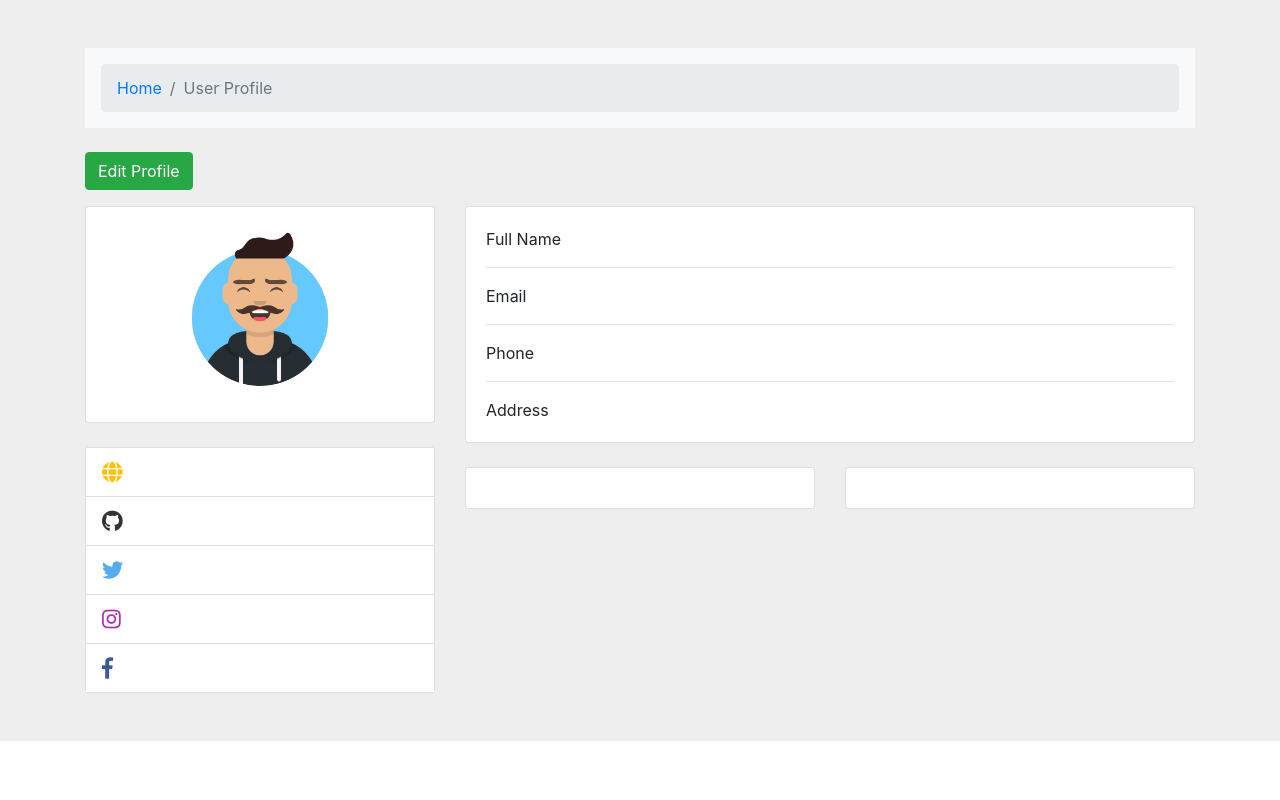
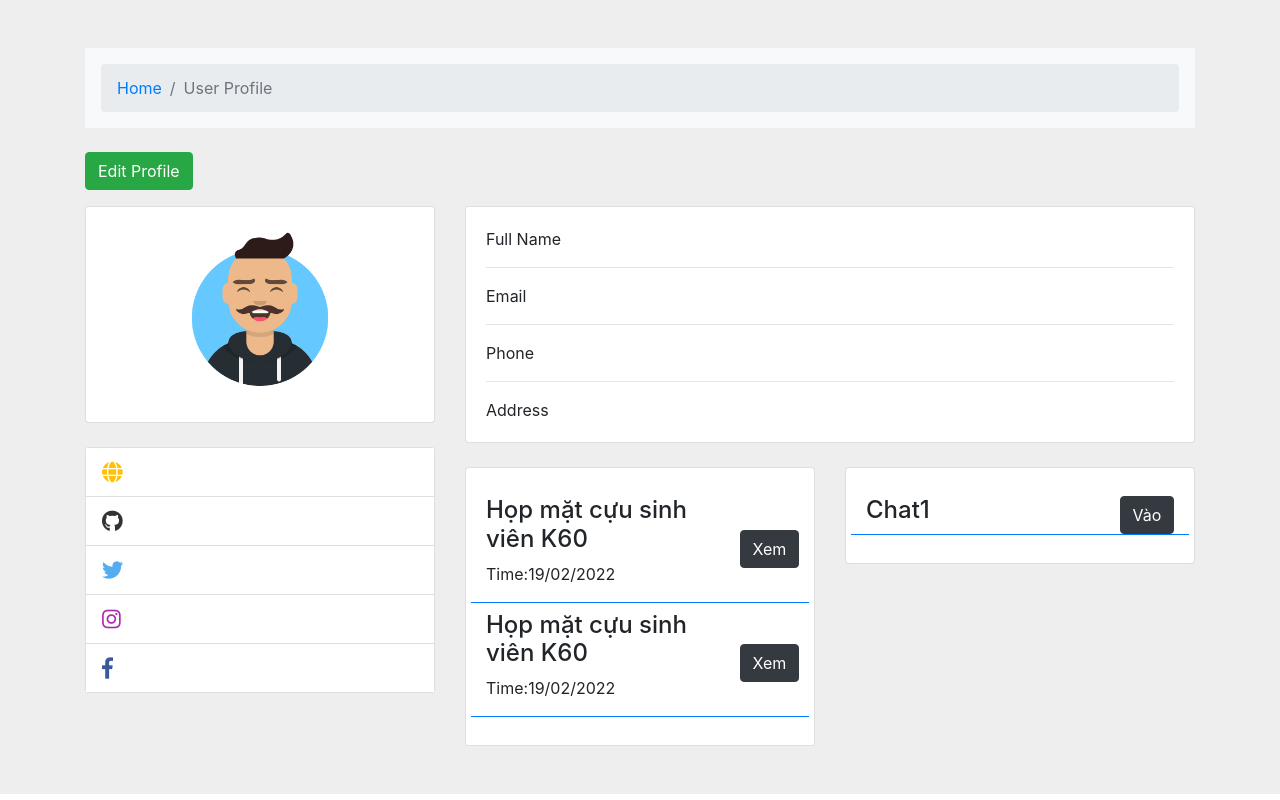
Before and after one commit to thq-quan/CNWEB_CSE485, a PHP site: page /user/profile.php in a window 1280 px wide. Run offline with PHP 8.4, Linux system fonts and the light colour scheme; data that the repository does not hold is empty; some libraries are stand-ins or nearby versions.

Commit message:
commit chieu day1

```diff
--- a/login.php
+++ b/login.php
@@ -46,13 +46,12 @@
     <link href="css/my-sytle.css" rel="stylesheet">
     <title>Login</title>
 </head>
-
 <body>
     <section class="vh-100 gradient-custom">
         <div class="container py-5 h-100">
             <div class="row d-flex justify-content-center align-items-center h-100">
                 <div class="col-12 col-md-8 col-lg-6 col-xl-5">
-                    <div class="card bg-dark text-white" style="border-radius: 1rem;">
+                    <div class="card bg-info text-white" style="border-radius: 1rem;">
                         <div class="card-body p-5 text-center">
                             <div class="mb-md-5 mt-md-4 pb-5">
                                 <h2 class="fw-bold mb-2 text-uppercase">Login</h2>
--- a/register.php
+++ b/register.php
@@ -58,7 +58,7 @@
         <div class="container py-5 h-100">
             <div class="row d-flex justify-content-center align-items-center h-100">
                 <div class="col-12 col-md-8">
-                    <div class="card bg-dark text-white" style="border-radius: 1rem;">
+                    <div class="card bg-info text-white" style="border-radius: 1rem;">
                         <div class="card-body p-5 text-center">
                             <div class="mb-md-5 mt-md-4 pb-5">
                                 <h2 class="fw-bold mb-2 text-uppercase">Sign Up</h2>
--- a/user/profile.php
+++ b/user/profile.php
@@ -29,6 +29,7 @@
       $tw = $row['tw'];
       $ig = $row['ig'];
       $fb = $row['fb'];
+      $img = $row['img'];
   }else {
     echo "Đã có lỗi xảy ra";
     // header('Location:../home.html');
@@ -78,7 +79,16 @@
             <div class="col-lg-4">
               <div class="card mb-4">
                 <div class="card-body text-center">
-                  <img src="../img/avata.png" alt="avatar" class="rounded-circle img-fluid" style="width: 150px;">
+                  <?php
+                       if($img == null){?>
+                            <img class="rounded-circle img-fluid" style="width: 150px;" src="../img/avata.png">
+                        <?php
+                       }else{
+                           ?>
+                            <img class="rounded-circle img-fluid" style="width: 150px;" src="../img/<?php echo $img; ?>">
+                        <?php
+                       }
+                    ?>
                   <h5 class="my-3"><?php echo $tk; ?></h5>
                 </div>
               </div>
@@ -154,6 +164,25 @@
                   <div class="card mb-4 mb-md-0">
                     <div class="card-body">
 
+                      <div class="row border-bottom border-primary mt-2 mb-2">
+                        <div class="col-9">
+                            <h4>Họp mặt cựu sinh viên K60</h4>
+                            <p>Time:19/02/2022</p>
+                        </div>
+                        <div class="col-3 my-auto">
+                            <button class="btn btn-dark">Xem</button>
+                        </div>
+                      </div>
+                      <div class="row border-bottom border-primary mt-2 mb-2">
+                        <div class="col-9">
+                            <h4>Họp mặt cựu sinh viên K60</h4>
+                            <p>Time:19/02/2022</p>
+                        </div>
+                        <div class="col-3 my-auto">
+                            <button class="btn btn-dark">Xem</button>
+                        </div>
+                      </div>
+
                     </div>
                   </div>
                 </div>
@@ -161,6 +190,14 @@
                   <div class="card mb-4 mb-md-0">
                     <div class="card-body">
 
+                      <div class="row border-bottom border-primary mb-2 mt-2">
+                        <div class="col-9">
+                          <h4>Chat1</h4>
+                        </div>
+                        <div class="col-3 my-auto">
+                            <button class="btn btn-dark">Vào</button>
+                        </div>
+                      </div>
                     </div>
                   </div>
                 </div>
```
Also changed, not shown: user/edit-profile.php (+5 -5 lines).
